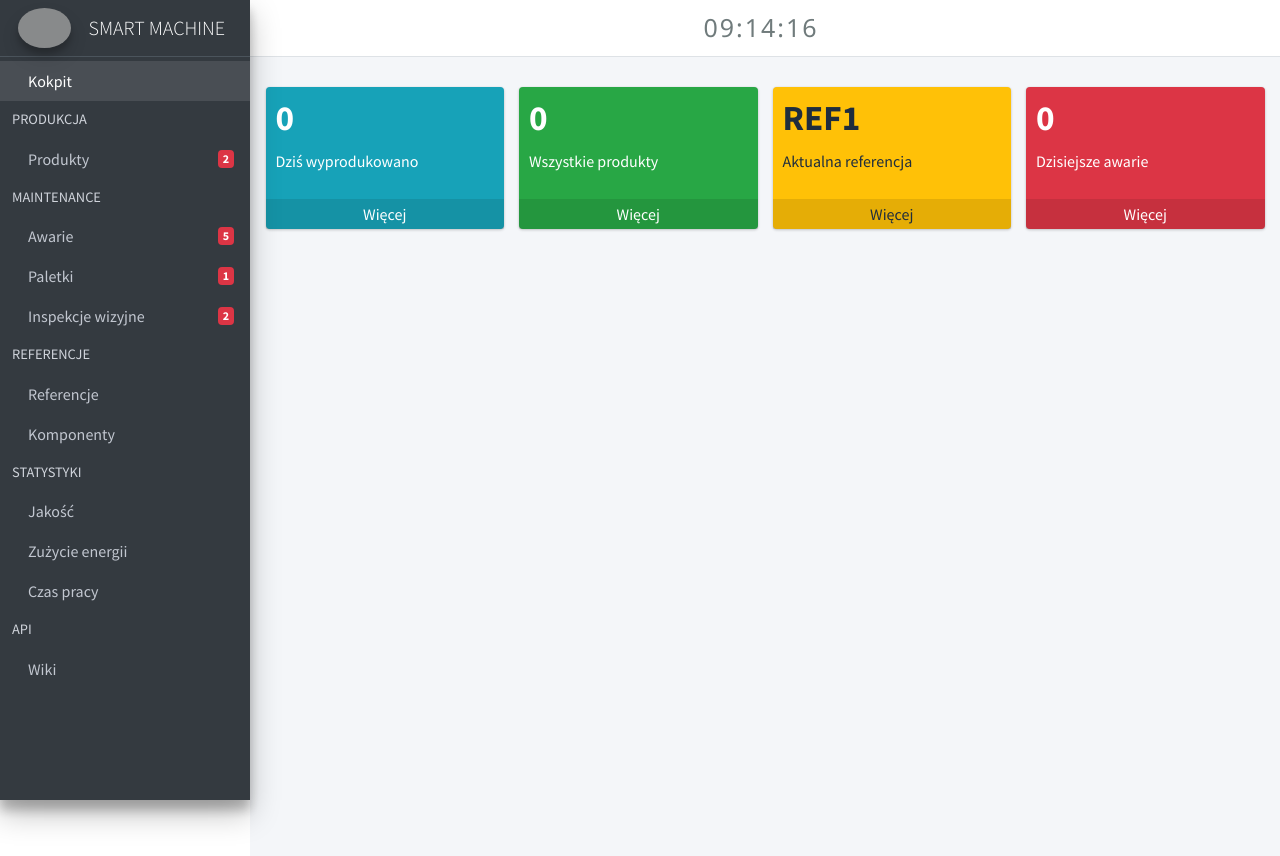
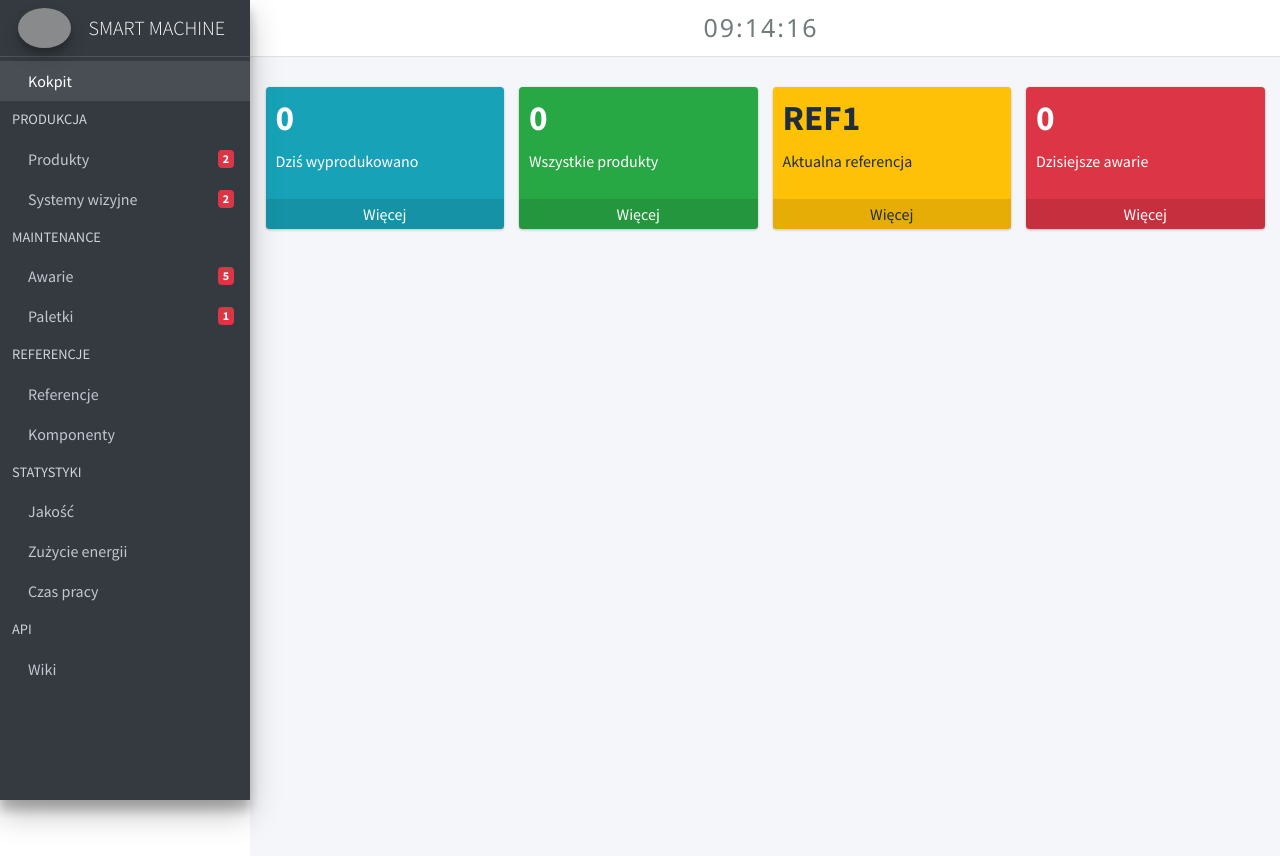
Before and after one commit to Rafalek9/smart_machine, a Django app: template smartmachine/templates/home/home.html in a window 1280 px wide. Shown: the top 856 px of the page. Run offline with Django 3.2, Linux system fonts and the light colour scheme; the template is opened without the code that fills it, so the values that code supplies are empty; some libraries are stand-ins or nearby versions; grey boxes are pictures that could not be loaded.

Commit message:
Template mod

```diff
--- a/smartmachine/templates/_main_.html
+++ b/smartmachine/templates/_main_.html
@@ -167,6 +167,15 @@
               </p>
             </a>
           </li>
+          <li class="nav-item">
+            <a href="/" class="nav-link">
+              <i class="nav-icon fad fa-images"></i>
+              <p>
+                Systemy wizyjne
+                <span class="badge badge-danger right">2</span>
+              </p>
+            </a>
+          </li>
 
           <li class="nav-header">MAINTENANCE</li>
           <li class="nav-item">
@@ -187,15 +196,7 @@
               </p>
             </a>
           </li>
-          <li class="nav-item">
-            <a href="/" class="nav-link">
-              <i class="nav-icon fad fa-images"></i>
-              <p>
-                Inspekcje wizyjne
-                <span class="badge badge-danger right">2</span>
-              </p>
-            </a>
-          </li>
+
 
           <li class="nav-header">REFERENCJE</li>
           <li class="nav-item">
```
Also changed, not shown: smartmachine/app_production/templates/app_production/detail/product_detail.html (+2 -33 lines).
